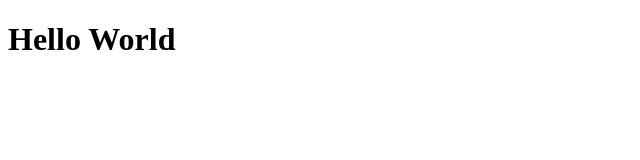
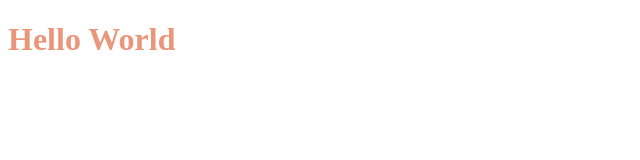
Before and after one commit to wmf123/mydemo, a plain HTML site: page index.html in a window 1280 px wide. Shown: the whole page, without its empty margins (0-640 px from the left). Drawn offline with Linux system fonts and the light colour scheme.

Commit message:
上传了个文件

```diff
--- /dev/null
+++ b/css/index.css
@@ -0,0 +1,3 @@
+h1{
+    color: darksalmon;
+}
--- a/index.html
+++ b/index.html
@@ -5,6 +5,7 @@
     <meta name="viewport" content="width=device-width, initial-scale=1.0">
     <meta http-equiv="X-UA-Compatible" content="ie=edge">
     <title>Document</title>
+    <link rel="stylesheet" href="./css/index.css">
 </head>
 <body>
     <h1>Hello World</h1>
```
